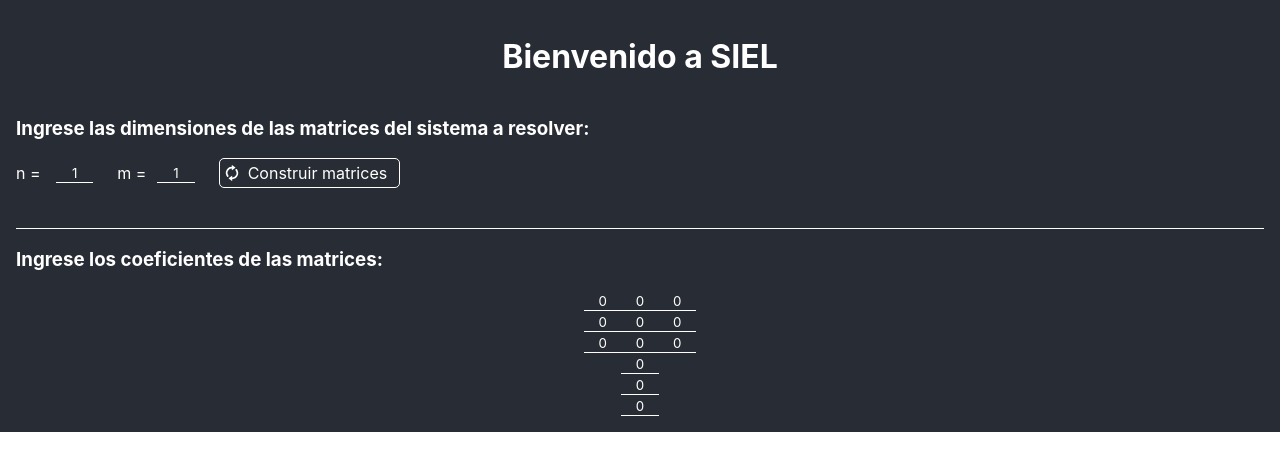
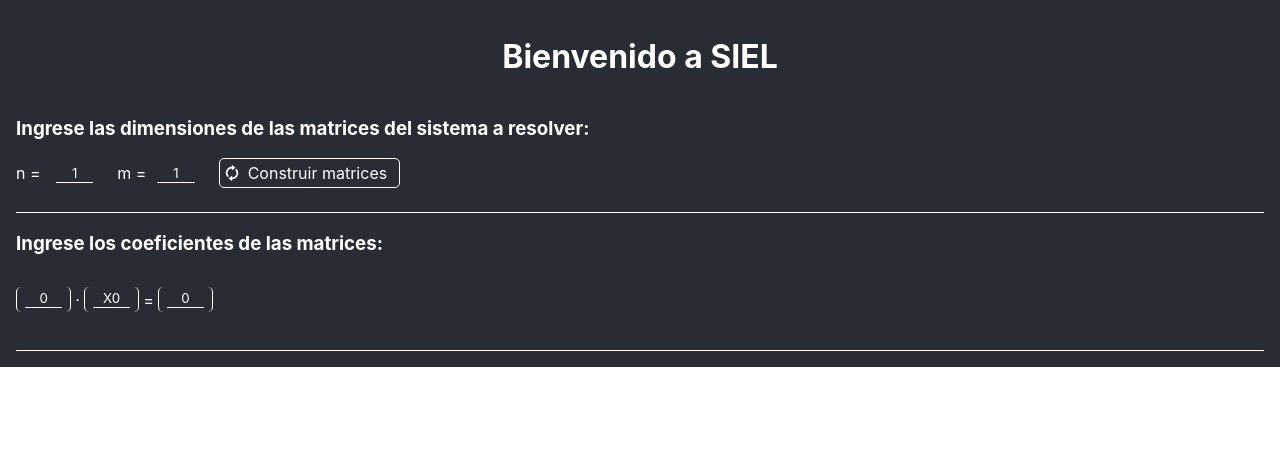
Before and after one commit to BiancoN/ms-2c-2018, a React (Create React App) app: page / in a window 1280 px wide. Shown: the top 470 px of the page. Built offline with nearby package versions, Linux system fonts and the light colour scheme.

Commit message:
Finish matrixes initialization

```diff
--- a/src/App.css
+++ b/src/App.css
@@ -68,6 +68,25 @@ img {
 
 .Step .SimpleLine {
   width: 100%;
-  margin-top: 2.5em;
+  margin-top: 1.5em;
   border-bottom: 1px solid white;
 }
+
+.Step .MatrixesContainer {
+  width: 100%;
+  display: flex;
+  align-items: center;
+}
+
+.Step .MatrixesContainer .MatrixContainer {
+  border-right: 1px solid white;
+  border-left: 1px solid white;
+  border-radius: 5px;
+  padding-bottom: 0.25em;
+}
+
+.Step .MatrixesContainer p,
+.Step .MatrixesContainer .MatrixContainer .RowContainer,
+.Step .MatrixesContainer .MatrixContainer .RowContainer .Input {
+  padding: 0 0.25em;
+}
--- a/src/App.js
+++ b/src/App.js
@@ -10,13 +10,24 @@ class App extends Component {
       step: 0,
       n: 1,
       m: 1,
-      a: [[0, 0, 0], [0, 0, 0], [0, 0, 0]],
-      b: [[0], [0], [0]]
+      a: [[0]],
+      b: [[0]],
+      x: [['X0']]
     };
   }
 
   onBuildMatrix = () => {
-
+    const { n, m } = this.state;
+    let a = [], b = [], x = [], i, j;
+    for (i = 0; i < n; i++) {
+      a[i] = [ ];
+      b[i] = [0];
+      x[i] = [`X${i}`];
+      for (j = 0; j < m; j++) {
+        a[i][j] = 0;
+      }
+    }
+    this.setState({ a, b, x });
   }
 
   onChange = event => {
@@ -26,10 +37,10 @@ class App extends Component {
   }
 
   render() {
-    const { n, m, a, b } = this.state;
+    const { n, m, a, b, x } = this.state;
     return (
       <Initialization
-        n={n} m={m} a={a} b={b}
+        n={n} m={m} a={a} b={b} x={x}
         onChange={this.onChange}
         onBuildMatrix={this.onBuildMatrix}
       />
--- a/src/components/Input.jsx
+++ b/src/components/Input.jsx
@@ -1,9 +1,17 @@
 import React from 'react';
 
-const Input = ({ name, title, value, onChange }) => (
+const Input = (
+  { name, title, value, type = "number", editable = true, onChange }
+) => (
   <label className="Input">
     {title && <p>{title}</p>}
-    <input name={name} value={value} onChange={onChange} type="number" />
+    <input
+      name={name}
+      type={type}
+      value={value}
+      onChange={onChange}
+      disabled={!editable}
+    />
   </label>
 );
 
--- a/src/components/Matrix.jsx
+++ b/src/components/Matrix.jsx
@@ -1,14 +1,20 @@
 import React from 'react';
 import Input from './Input';
 
-const Matrix = ({ name, values, onChange }) => (
+const Matrix = ({ name, values, type, editable,  onChange }) => (
   <div className="MatrixContainer">
   {
     values.map((row, n) =>
       <div className="RowContainer">
       {
         row.map((coef, m) =>
-          <Input name={`${name}.${n}.${m}`} value={coef} onChange={onChange} />
+          <Input
+            name={`${name}.${n}.${m}`}
+            value={coef}
+            onChange={onChange}
+            editable={editable}
+            type={type}
+          />
         )
       }
       </div>
--- a/src/steps/Initialization.jsx
+++ b/src/steps/Initialization.jsx
@@ -3,7 +3,7 @@ import Input from '../components/Input';
 import Matrix from '../components/Matrix';
 import RefreshIcon from '../img/refresh.svg';
 
-const Initilization = ({ n, m, a, b, onChange, onBuildMatrix }) => (
+const Initilization = ({ n, m, a, b, x, onChange, onBuildMatrix }) => (
   <div className="Step">
     <h1>Bienvenido a SIEL</h1>
     <h3>Ingrese las dimensiones de las matrices del sistema a resolver:</h3>
@@ -17,8 +17,14 @@ const Initilization = ({ n, m, a, b, onChange, onBuildMatrix }) => (
     </div>
     <div className="SimpleLine" />
     <h3>Ingrese los coeficientes de las matrices:</h3>
-    <Matrix name="a" values={a} onChange={onChange} />
-    <Matrix name="b" values={b} onChange={onChange} />
+    <div className="MatrixesContainer">
+      <Matrix name="a" values={a} onChange={onChange} />
+      <p>·</p>
+      <Matrix values={x} editable={false} type="text" />
+      <p>=</p>
+      <Matrix name="b" values={b} onChange={onChange} />
+    </div>
+    <div className="SimpleLine" />
   </div>
 );
 
```
